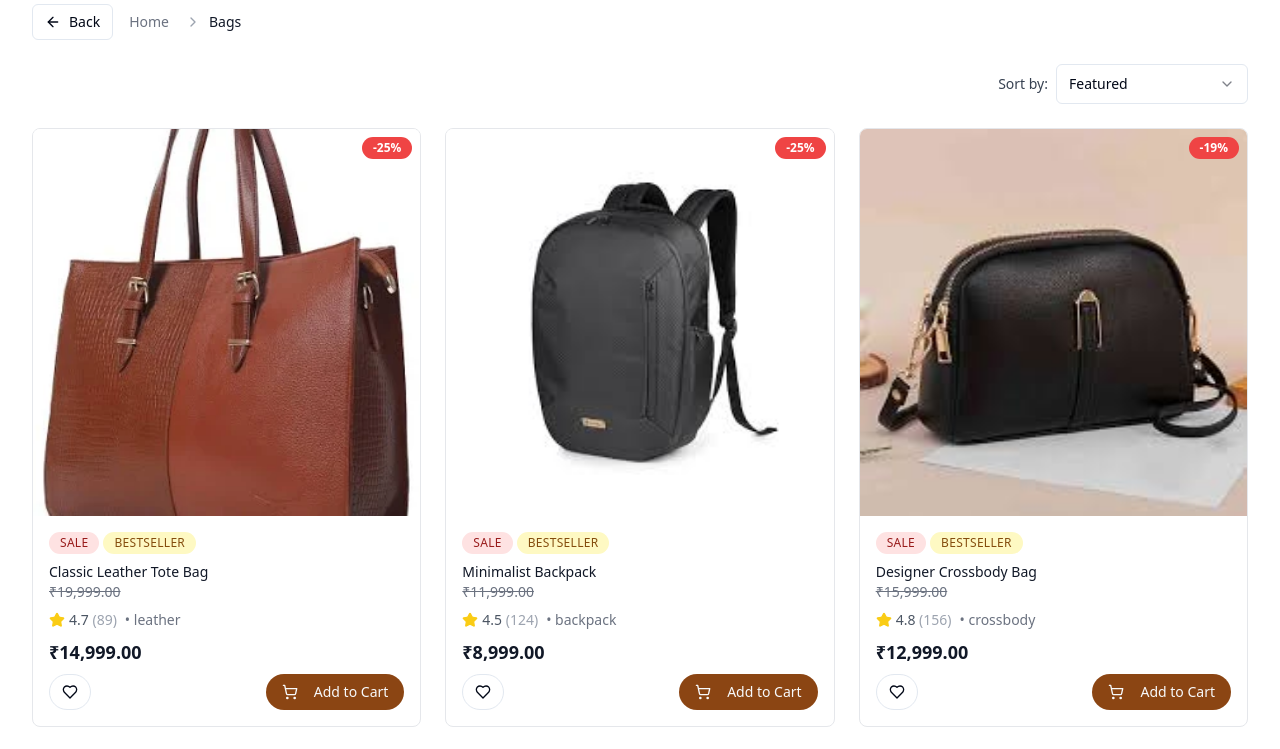
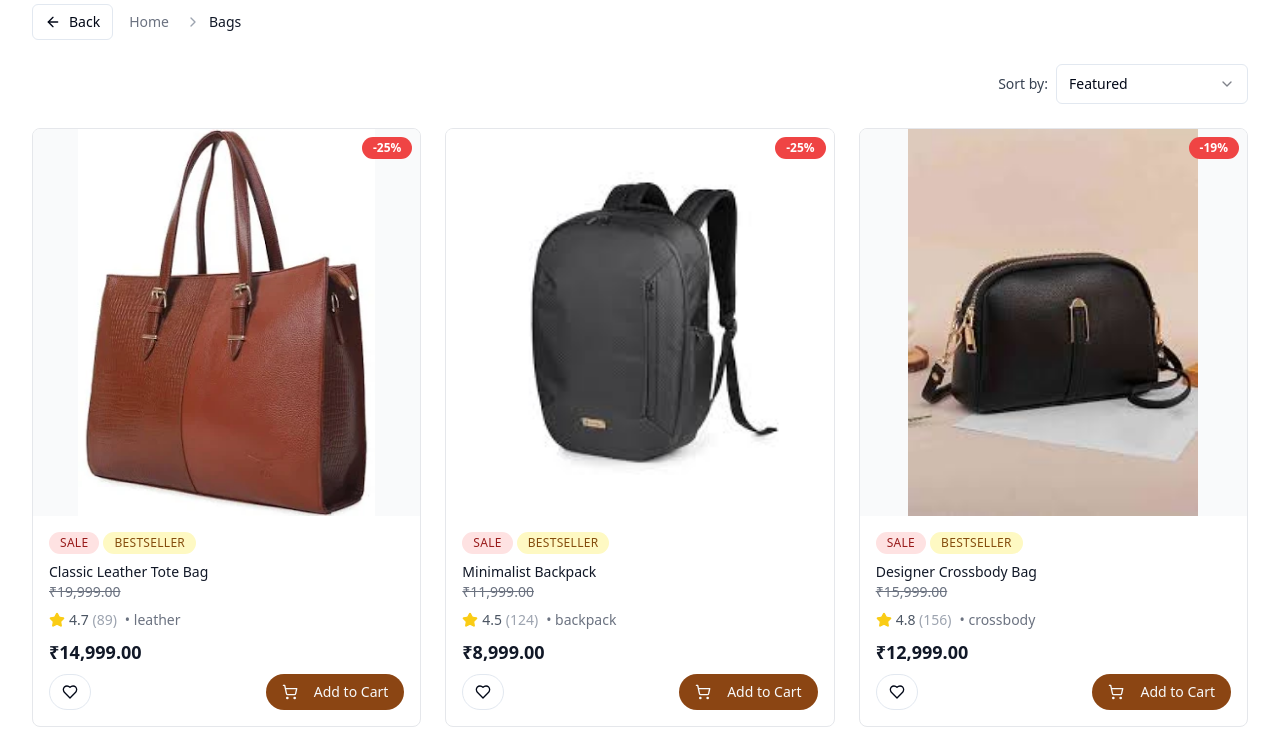
Before and after one commit to tmisgowthaamand/abustyle, a React (Vite) app: page /bags in a window 1280 px wide. Shown: the part 520-1269 px from the top of the page. Built offline with nearby package versions, Linux system fonts and the light colour scheme; the HTML template or start-up script is replaced by a standard one.

Commit message:
Fix images to display fully visible without cropping - Changed object-cover to object-contain

```diff
--- a/src/components/ProductCard.tsx
+++ b/src/components/ProductCard.tsx
@@ -112,7 +112,7 @@
           <img
             src={image}
             alt={name}
-            className="absolute inset-0 w-full h-full object-cover group-hover:scale-105 transition-transform duration-300"
+            className="absolute inset-0 w-full h-full object-contain group-hover:scale-105 transition-transform duration-300"
             onError={(e) => {
               const target = e.target as HTMLImageElement;
               target.src = '/images/placeholder-product.svg';
```
